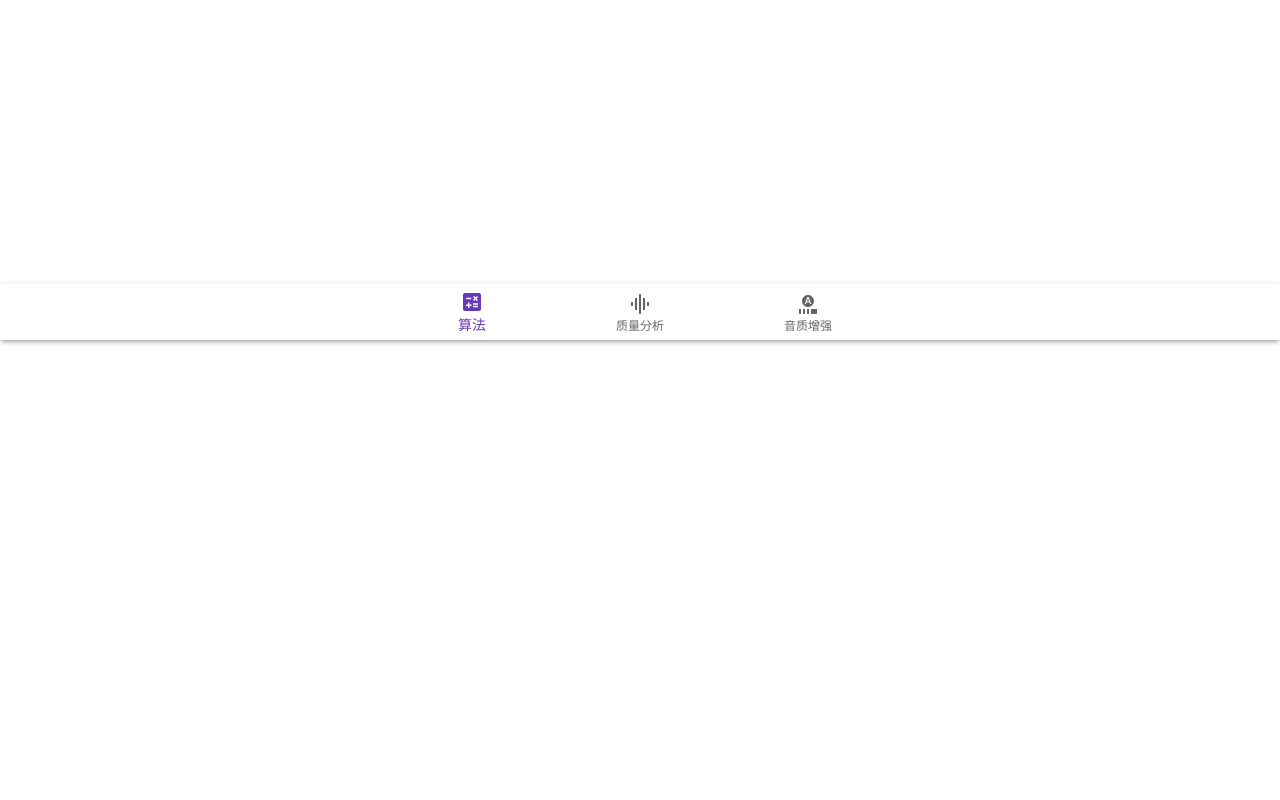
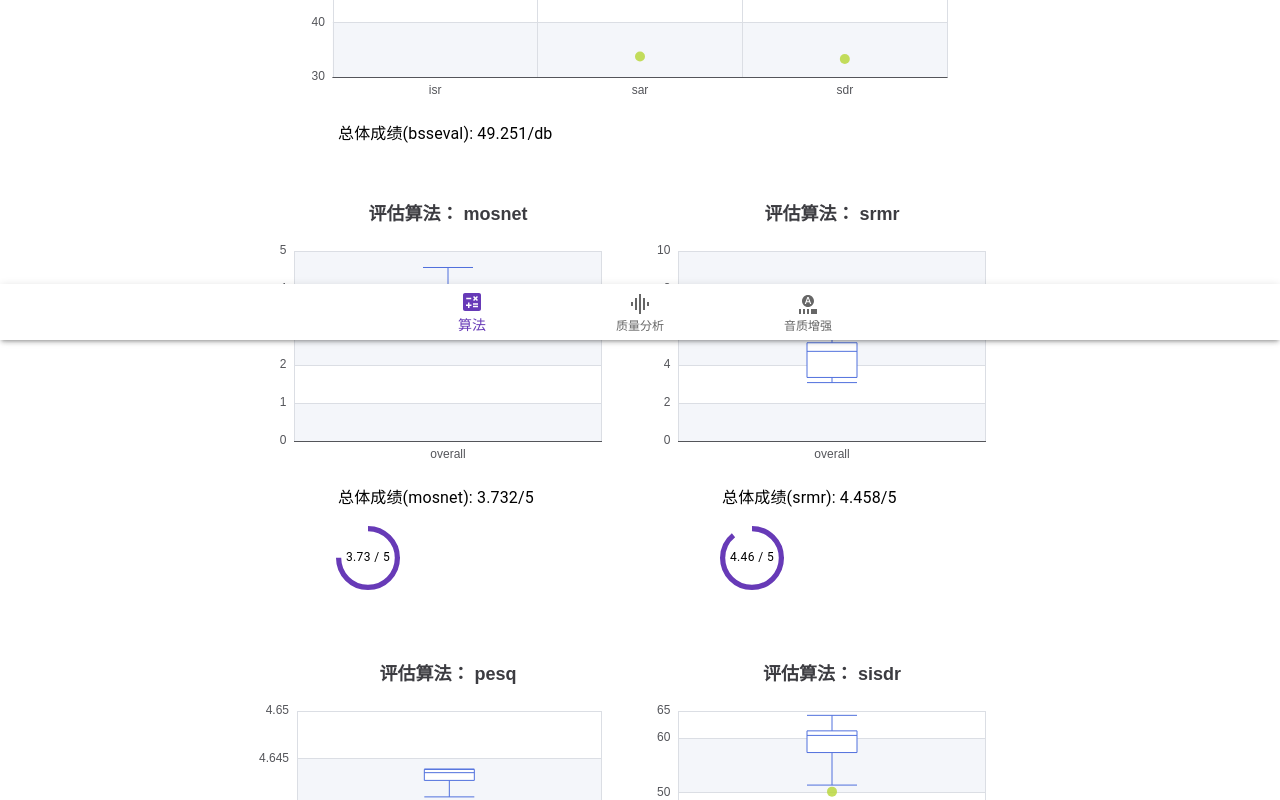
Before and after one commit to PlusOneZ/Sound-Quality-HCI, a React (Create React App) app: page /sound-quality-analysis in a window 1280 px wide. Shown: the part 460-1260 px from the top of the page. Before the commit the page ends 800 px from the top, so only its background shows below. Built offline with nearby package versions, Linux system fonts and the light colour scheme.

Commit message:
Add tooltip for score

```diff
--- a/src/components/SoundQualityResult.js
+++ b/src/components/SoundQualityResult.js
@@ -4,6 +4,9 @@ import {CircularProgress} from "@mui/material";
 import Typography from "@mui/material/Typography";
 import Box from "@mui/material/Box";
 import {useTranslation} from "react-i18next";
+import Tooltip, {tooltipClasses} from '@mui/material/Tooltip';
+import {styled} from '@mui/material/styles';
+
 
 const mockedData = {
   "bsseval": {
@@ -162,16 +165,69 @@ const mockedData = {
   }
 }
 
+const HtmlTooltip = styled(({className, ...props}) => (
+    <Tooltip {...props} classes={{popper: className}}/>
+))(({theme}) => ({
+  [`& .${tooltipClasses.tooltip}`]: {
+    backgroundColor: '#f5f5f9',
+    color: 'rgba(0, 0, 0, 0.87)',
+    maxWidth: 220,
+    fontSize: theme.typography.pxToRem(12),
+    border: '1px solid #dadde9',
+  },
+}));
 
 function QualityRating({algoName, max, rating}) {
-  const {t} = useTranslation("main", {keyPrefix: "hints"})
+  const {t} = useTranslation("main")
   console.log(algoName, rating / max * 5)
   return (
       <Box sx={{ml: 10}}>
-        <Typography component="legend">
-          {t("overallScoreOfAlgo")}({algoName}): {rating.toFixed(3)}/{max}
-        </Typography>
-        {/*<Rating name={algoName + "-rating"} value={rating} max={max} readOnly/>*/}
+        <HtmlTooltip
+            title={
+          <>{max === 'db' ?
+              <Typography variant={"p"} >
+                {t("scoreDescription.db") }
+              </Typography> :
+              (max === 1) ? (
+                  <Typography variant={"p"} >
+                    {t("scoreDescription.dimensionless") }
+                  </Typography>
+              ) : (
+                  <Box sx={{display: "block"}}>
+                    <Typography variant={"p"} >
+                      {t("scoreDescription.five-metric") }
+                    </Typography>
+                    <br/>
+                    <Typography variant={"p"} >
+                      {t("scoreDescription.excellent-5") }
+                    </Typography>
+                    <br/>
+                    <Typography variant={"p"} >
+                      {t("scoreDescription.good-5") }
+                    </Typography>
+                    <br/>
+                    <Typography variant={"p"} >
+                      {t("scoreDescription.medium-5") }
+                    </Typography>
+                    <br/>
+                    <Typography variant={"p"} >
+                      {t("scoreDescription.bad-5") }
+                    </Typography>
+                    <br/>
+                    <Typography variant={"p"} >
+                      {t("scoreDescription.worse-5") }
+                    </Typography>
+                  </Box>
+              )
+          }
+          </>
+            }
+        >
+          <Typography component="legend">
+            {t("hints.overallScoreOfAlgo")}({algoName}): {rating.toFixed(3)}/{max}
+          </Typography>
+          {/*<Rating name={algoName + "-rating"} value={rating} max={max} readOnly/>*/}
+        </HtmlTooltip>
       </Box>
   )
 }
@@ -202,7 +258,7 @@ function CircularProgressWithLabel({rating, max}) {
 }
 
 function SoundQualityResult({data, loading}) {
-  const {t} = useTranslation("main", {keyPrefix: "hints"})
+  const {t} = useTranslation("main")
 
   function getTimeConsumptionBar(data) {
     let algoList = []
@@ -216,7 +272,7 @@ function SoundQualityResult({data, loading}) {
     return {
       title: [
         {
-          text: t("timeConsumptionTitle"),
+          text: t("hints.timeConsumptionTitle"),
           left: 'center'
         },
       ],
@@ -243,7 +299,7 @@ function SoundQualityResult({data, loading}) {
     return {
       title: [
         {
-          text: `${t("qualityResultOfAlgo")} ${title}`,
+          text: `${t("hints.qualityResultOfAlgo")} ${title}`,
           left: 'center'
         },
       ],
@@ -332,7 +388,7 @@ function SoundQualityResult({data, loading}) {
             :
             <>
               <Typography variant={"h2"} sx={{textAlign: "center"}}>
-                {t("qualityResultTitle")}
+                {t("hints.qualityResultTitle")}
               </Typography>
               <Box sx={{height: 2}}> &nbsp; </Box>
               {data.bsseval &&
@@ -349,7 +405,7 @@ function SoundQualityResult({data, loading}) {
                     <QualityRating
                         algoName={"bsseval"}
                         rating={data.bsseval.avgScore}
-                        max={100}
+                        max={"db"}
                         precision={0.5}
                     />
                   </>
@@ -358,9 +414,9 @@ function SoundQualityResult({data, loading}) {
                 {
                   [
                     {algo: "mosnet", max: 5},
-                    {algo: "srmr", max: 1},
+                    {algo: "srmr", max: 5},
                     {algo: "pesq", max: 5},
-                    {algo: "sisdr", max: 5},
+                    {algo: "sisdr", max: "db"},
                     {algo: "stoi", max: 1}
                   ].map(({algo, max}) => {
                     return (<Box key={algo} sx={{width: "50%"}}>
--- a/src/i18n/zh/main_zh.json
+++ b/src/i18n/zh/main_zh.json
@@ -63,5 +63,15 @@
     "pesq": "# 测试一级标题\n## 测试二级标题\n\n测试文本内容\n\n测试列表:\n\n* 列表项1\n* 列表项2\n\n测试表格\n\n| never    | Gonna |\n| -------- | ----- |\n| give you | up    |\n\n测试公式: $\\frac{1+2}{3\\times 4}$\n $$\\frac{1+2}{3 \\times 4}$$\n\n\n测试图片\n\n[![stoi.jpg](https://i.postimg.cc/JhL8ZV3x/stoi.jpg)](https://postimg.cc/yDv2CGb3)",
     "sisdr": "# 测试一级标题\n## 测试二级标题\n\n测试文本内容\n\n测试列表:\n\n* 列表项1\n* 列表项2\n\n测试表格\n\n| never    | Gonna |\n| -------- | ----- |\n| give you | up    |\n\n测试公式: $\\frac{1+2}{3\\times 4}$\n $$\\frac{1+2}{3 \\times 4}$$\n\n\n测试图片\n\n[![stoi.jpg](https://i.postimg.cc/JhL8ZV3x/stoi.jpg)](https://postimg.cc/yDv2CGb3)",
     "stoi": "# 测试一级标题\n## 测试二级标题\n\n测试文本内容\n\n测试列表:\n\n* 列表项1\n* 列表项2\n\n测试表格\n\n| never    | Gonna |\n| -------- | ----- |\n| give you | up    |\n\n测试公式: $\\frac{1+2}{3\\times 4}$\n $$\\frac{1+2}{3 \\times 4}$$\n\n\n测试图片\n\n[![stoi.jpg](https://i.postimg.cc/JhL8ZV3x/stoi.jpg)](https://postimg.cc/yDv2CGb3)"
+  },
+  "scoreDescription": {
+    "five-metric": "结果用5分制表示：",
+    "good-5": "良：3.5~4.0；评价：稍差，听得清楚；延迟小，交流欠流畅，有点杂音",
+    "medium-5": "中：3.0~3.5；评价：还可以，听不太清；有一定延迟，可以交流",
+    "bad-5": "差：1.5~3.0；评价：勉强，听不太清；延迟较大，交流需要重复多遍",
+    "worse-5": "劣：0~1.5；评价：极差，听不懂；延迟大，交流不通畅",
+    "excellent-5": "优：4.0~5.0；评价：很好，听得清楚；延迟小，交流流畅",
+    "db": "结果用分贝值表示，越高表明声音质量越好",
+    "dimensionless": "结果用标准化的数值表示，0表示很差，1表示很好"
   }
 }
--- a/src/pages/UploadOrRecord.js
+++ b/src/pages/UploadOrRecord.js
@@ -7,7 +7,7 @@ import {Link, Outlet, useLocation} from "react-router-dom"
 import Button from "@mui/material/Button";
 import SendIcon from '@mui/icons-material/Send';
 import {AlgorithmSelection, initState} from "../components/AlgorithmSelection";
-import SoundQualityResult from "../components/SoundQualityResult";
+import SoundQualityResult, {mockedData} from "../components/SoundQualityResult";
 import {IconButton, Stack} from "@mui/material";
 import Recorder from "recorder-js";
 import {Download} from "@mui/icons-material";
@@ -97,8 +97,8 @@ function UploadOrRecord({uploadHandler, audio}) {
         }
 
         {/*  TODO: Results goes here */}
-        {(result || loading) &&
-            <SoundQualityResult data={result} loading={loading}/>
+        {(true || loading) &&
+            <SoundQualityResult data={mockedData} loading={loading}/>
         }
       </Box>
   )
```
